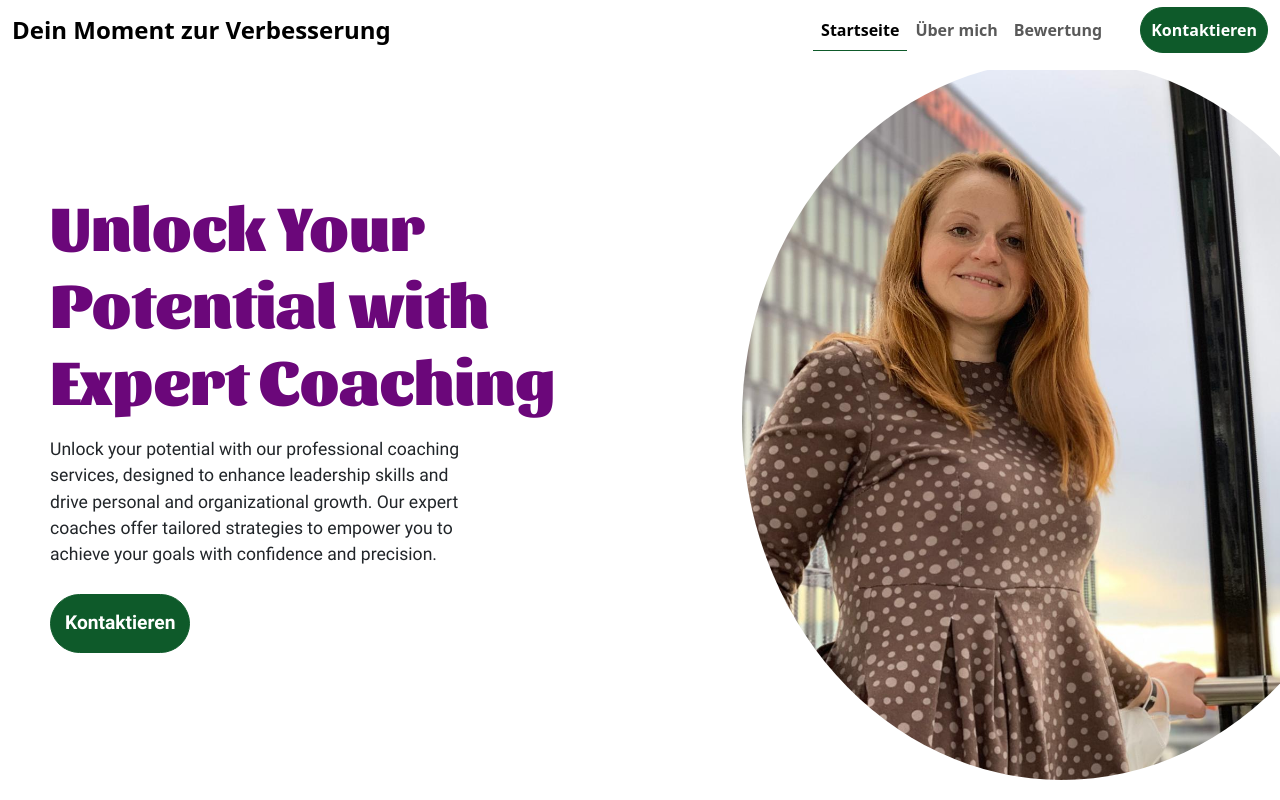
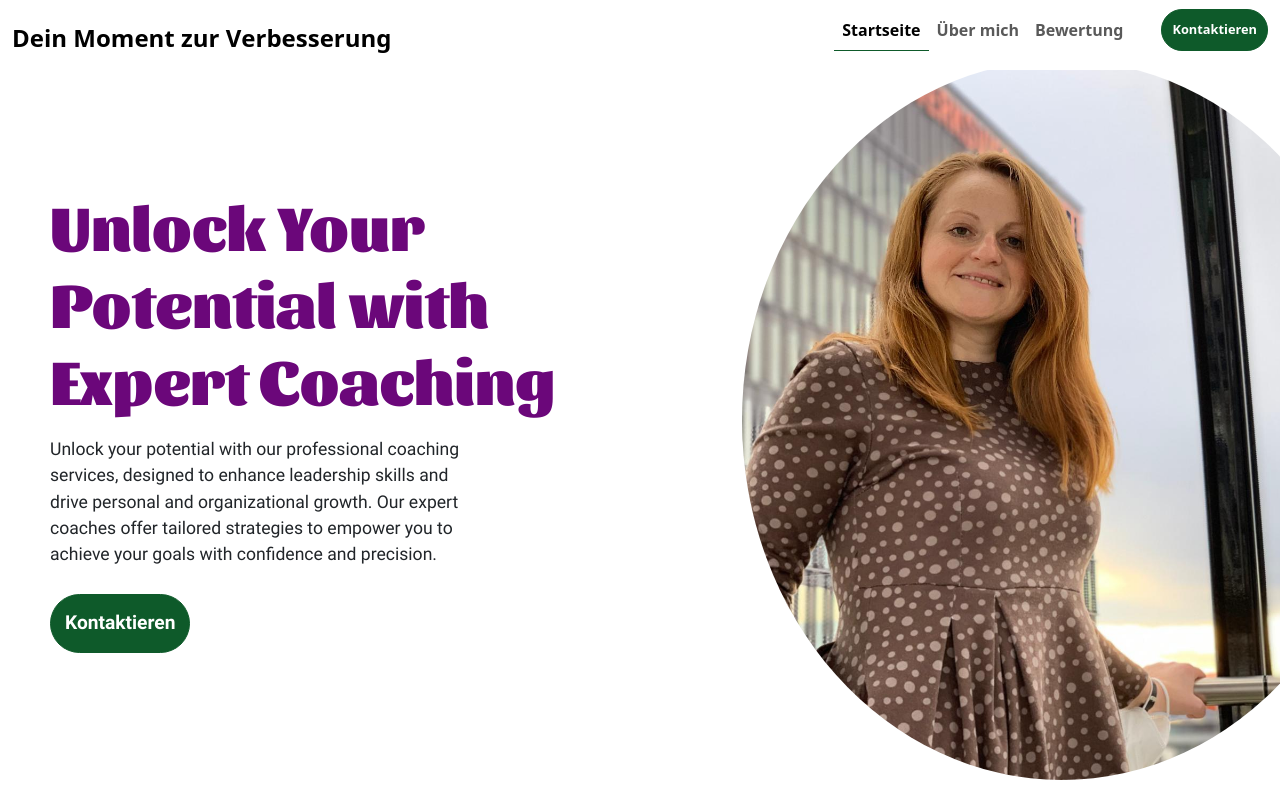
Before and after one commit to rh-pr/mira-coaching, a React (Vite) app in the folder client/: page / in a window 1280 px wide. Shown: the top 800 px of the page. Built offline with nearby package versions, Linux system fonts and the light colour scheme.

Commit message:
add motion to logo-text

```diff
--- /dev/null
+++ b/client/src/components/common/TextSplit.tsx
@@ -0,0 +1,70 @@
+import { motion } from "framer-motion";
+import { useMemo, useState } from "react";
+
+type Props = {
+  text: string;
+  hoverText: string;
+  className?: string;
+};
+
+export const TextSplit = ({ text, hoverText, className = "" }: Props) => {
+  const [hovered, setHovered] = useState(false);
+
+  const scatter = useMemo(
+    () =>
+      Array.from(text).map(() => ({
+        x: (Math.random() - 0.5) * 200,
+        y: (Math.random() - 0.5) * 150,
+        rotate: (Math.random() - 0.5) * 360,
+      })),
+    [text]
+  );
+
+  return (
+    <div
+      className={`position-relative d-inline-block w-100 ${className}`}
+      onMouseEnter={() => setHovered(true)}
+      onMouseLeave={() => setHovered(false)}
+      style={{ minHeight: "2em" }} // висота щоб обидва тексти не перекривались
+    >
+      {/* Текст, який розлітається */}
+      <div className="position-absolute top-0 start-0 w-100 h-100">
+        {Array.from(text).map((char, i) => (
+          <motion.span
+            key={i}
+            className="d-inline-block"
+            animate={hovered ? "scatter" : "initial"}
+            variants={{
+              initial: {
+                x: 0,
+                y: 0,
+                rotate: 0,
+                opacity: 1,
+                transition: { duration: 0.5 },
+              },
+              scatter: {
+                x: scatter[i].x,
+                y: scatter[i].y,
+                rotate: scatter[i].rotate,
+                opacity: 0,
+                transition: { duration: 0.5 },
+              },
+            }}
+          >
+            {char === " " ? "\u00A0" : char}
+          </motion.span>
+        ))}
+      </div>
+
+      {/* Текст, який з'являється замість */}
+      <motion.div
+        className="position-absolute top-0 start-0 w-100 h-100"
+        initial={{ opacity: 0 }}
+        animate={{ opacity: hovered ? 1 : 0 }}
+        transition={{ duration: 0.5 }}
+      >
+        <span className="d-inline-block text-success fw-bold">{hoverText}</span>
+      </motion.div>
+    </div>
+  );
+};
--- a/client/src/components/home/Home.scss
+++ b/client/src/components/home/Home.scss
@@ -493,10 +493,11 @@ $sarina-font: 'Sarina';
                 color: white;
                 font-family: $base-font, serif;
                 font-weight: 500;
-
+                transition: all 1.5s;
 
                 &:hover {
                     box-shadow: 2px 2px 10px rgba(18, 55, 7, 0.852);
+                    font-size: 1rem;
                 }
             }
         }
@@ -532,6 +533,7 @@ $sarina-font: 'Sarina';
         align-items: center;
         width: 100vw;
         height: 100vh;
+        padding: 40px;
 
         .content{
             background-color: #fff;
@@ -565,6 +567,10 @@ $sarina-font: 'Sarina';
                 color: white;
                 font-family: $base-font, serif;
                 font-weight: 500;
+
+                &:hover {
+                    box-shadow: 2px 2px 10px rgba(18, 55, 7, 0.852);
+                }
             }
         }
     }
@@ -1025,7 +1031,7 @@ $sarina-font: 'Sarina';
                 button {
                     padding: 10px 30px;
                     border-radius: 30px;
-                    font-size: 1.4rem;
+                    font-size: 1.2rem;
                 }
 
 
--- a/client/src/components/nav/Nav.scss
+++ b/client/src/components/nav/Nav.scss
@@ -103,6 +103,7 @@ $base-bg-color: #0E5A2A;
           border-radius: 30px;
           border-color: $base-bg-color;
           background-color: $base-bg-color;
+          font-size: 0.8rem;
 
           &:active {
             border-color: $base-bg-color;
--- a/client/src/components/nav/Nav.tsx
+++ b/client/src/components/nav/Nav.tsx
@@ -4,6 +4,7 @@ import './Nav.scss';
 import { useNavigate } from 'react-router-dom';
 import { div } from 'framer-motion/client';
 import { scrollToHash } from '../../utilits/scrollToHash';
+import { TextSplit } from '../common/TextSplit';
 
 function Nav() {
   const [isActive, seetIsActive] = useState<number>(0);
@@ -35,13 +36,14 @@ function Nav() {
    <div className='navbar-container'>
      <nav className="navbar navbar-expand-lg">
       <div className="container-fluid">
-        <a className="navbar-brand fw-bold" href="#">Dein Moment zur Verbesserung</a>
-        <button className="navbar-toggler" type="button" data-bs-toggle="collapse" data-bs-target="#navbarTogglerDemo02" aria-controls="navbarTogglerDemo02" aria-expanded="false" aria-label="Toggle navigation">
+        <a className="navbar-brand fw-bold w-50 h-100" href="#"><TextSplit text='Dein Moment zur Verbesserung' hoverText='Bring dein Mut in der Welt' /></a>
+        {/* <a className="navbar-brand fw-bold" href="#">Dein Moment zur Verbesserung</a> */}
+        <button className="navbar-toggler" type="button" data-bs-toggle="collapse" data-bs-target="#navbarToggler" aria-controls="navbarToggler" aria-expanded="false" aria-label="Toggle navigation">
           <span className="navbar-toggler-icon"></span>
         </button>
-        <div className="collapse navbar-collapse" id="navbarTogglerDemo02">
+        <div className="collapse navbar-collapse " id="navbarToggler">
           <ul className="navbar-nav me-auto mb-2 mb-lg-0 w-100 d-flex justify-content-end">
-            <li className="nav-item" onClick={() => handleClick(0, 'home#home')}>
+            <li className="nav-item " onClick={() => handleClick(0, 'home#home')}>
               <a onClick={(e:  React.MouseEvent<HTMLAnchorElement>) => e.preventDefault()}  className={`nav-link ${isActive === 0 ? 'active' : ''} fw-semibold`} aria-current="page" href="#">Startseite</a>
             </li>
             <li className="nav-item" onClick={() => handleClick(1, 'home#aboutMe')}>
@@ -51,7 +53,7 @@ function Nav() {
               <a onClick={(e:  React.MouseEvent<HTMLAnchorElement>) => e.preventDefault()} className={`nav-link ${isActive === 2 ? 'active' : ''} fw-semibold`} href=''>Bewertung</a>
             </li>
           </ul>
-          <button className="btn bg-#0E5A2A fw-semibold text-white " type="submit">Kontaktieren</button>
+          <button className="btn bg-#0E5A2A fw-semibold text-white " type="submit" onClick={() => handleClick(2, 'home#contact')}>Kontaktieren</button>
 
         </div>
       </div>
--- a/client/src/pages/Home.tsx
+++ b/client/src/pages/Home.tsx
@@ -40,7 +40,7 @@ const controls = useAnimation();
        {reviews[2] && <ReviewCard rev={reviews[2]} />}
        <button className="nav-revs">Mehr...</button>
       </div>
-      <div className="contact">
+      <div className="contact" id="contact">
         <motion.div
           ref={formRef}
           initial='hidden'
```
